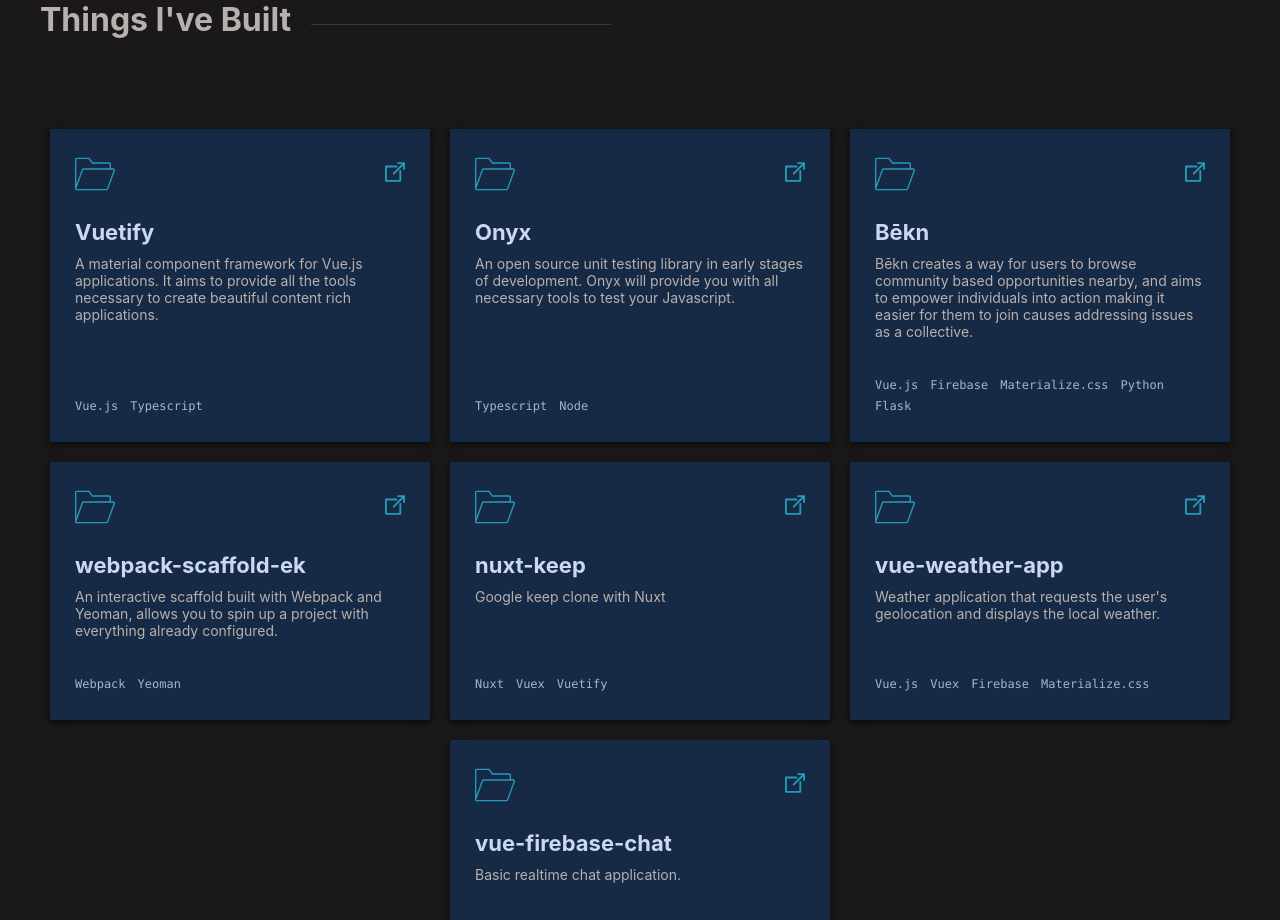
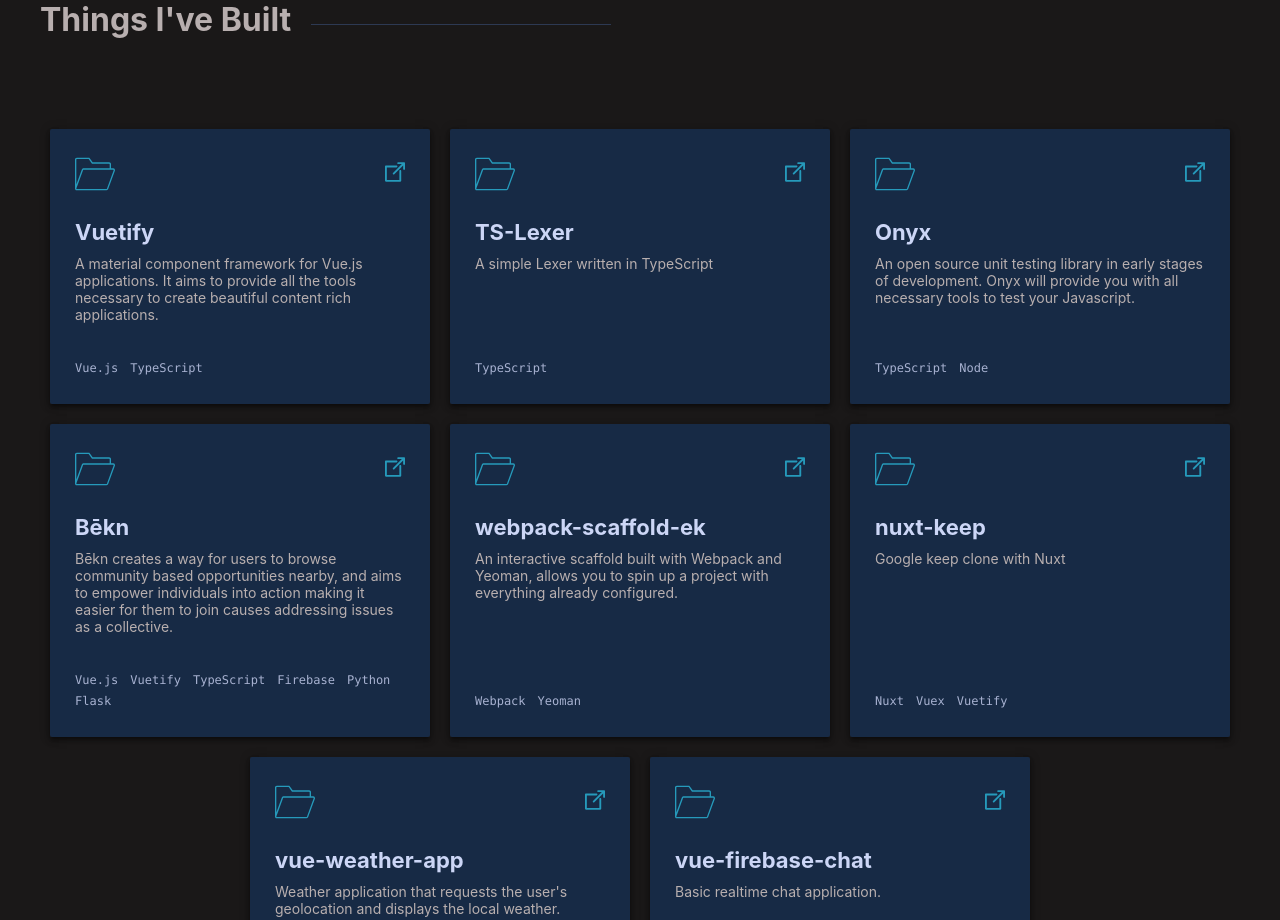
Before and after one commit to ElijahKotyluk/elijahkotyluk.com, a Nuxt app: page / in a window 1280 px wide. Shown: the part 2420-3340 px from the top of the page. Built offline with nearby package versions, Linux system fonts and the light colour scheme.

Commit message:
chore(projects.vue): update technologies

```diff
--- a/components/sections/Projects.vue
+++ b/components/sections/Projects.vue
@@ -35,21 +35,29 @@
           ariaLabel: 'Vuetify',
           description: 'A material component framework for Vue.js applications.  It aims to provide all the tools necessary to create beautiful content rich applications.',
           externalLink: 'https://github.com/VuetifyJS/Vuetify',
-          technologies: ['Vue.js', 'Typescript']
+          technologies: ['Vue.js', 'TypeScript']
+        },
+        {
+          title: 'TS-Lexer',
+          ariaLabel: 'TS Lexer',
+          description: 'A simple Lexer written in TypeScript',
+          externalLink: 'https://github.com/ElijahKotyluk/TS-Lexer',
+          npm: true,
+          technologies: ['TypeScript']
         },
         {
           title: 'Onyx',
           ariaLabel: 'Onyx',
           description: 'An open source unit testing library in early stages of development. Onyx will provide you with all necessary tools to test your Javascript.',
           externalLink: 'https://github.com/onyxjs/onyx',
-          technologies: ['Typescript', 'Node']
+          technologies: ['TypeScript', 'Node']
         },
         {
           title: 'Bēkn',
           ariaLabel: 'Bēkn',
           description: 'Bēkn creates a way for users to browse community based opportunities nearby, and aims to empower individuals into action making it easier for them to join causes addressing issues as a collective.',
           externalLink: 'https://www.bekn.org',
-          technologies: ['Vue.js', 'Firebase', 'Materialize.css', 'Python', 'Flask']
+          technologies: ['Vue.js', 'Vuetify', 'TypeScript', 'Firebase', 'Python', 'Flask']
         },
         {
           title: 'webpack-scaffold-ek',
```
